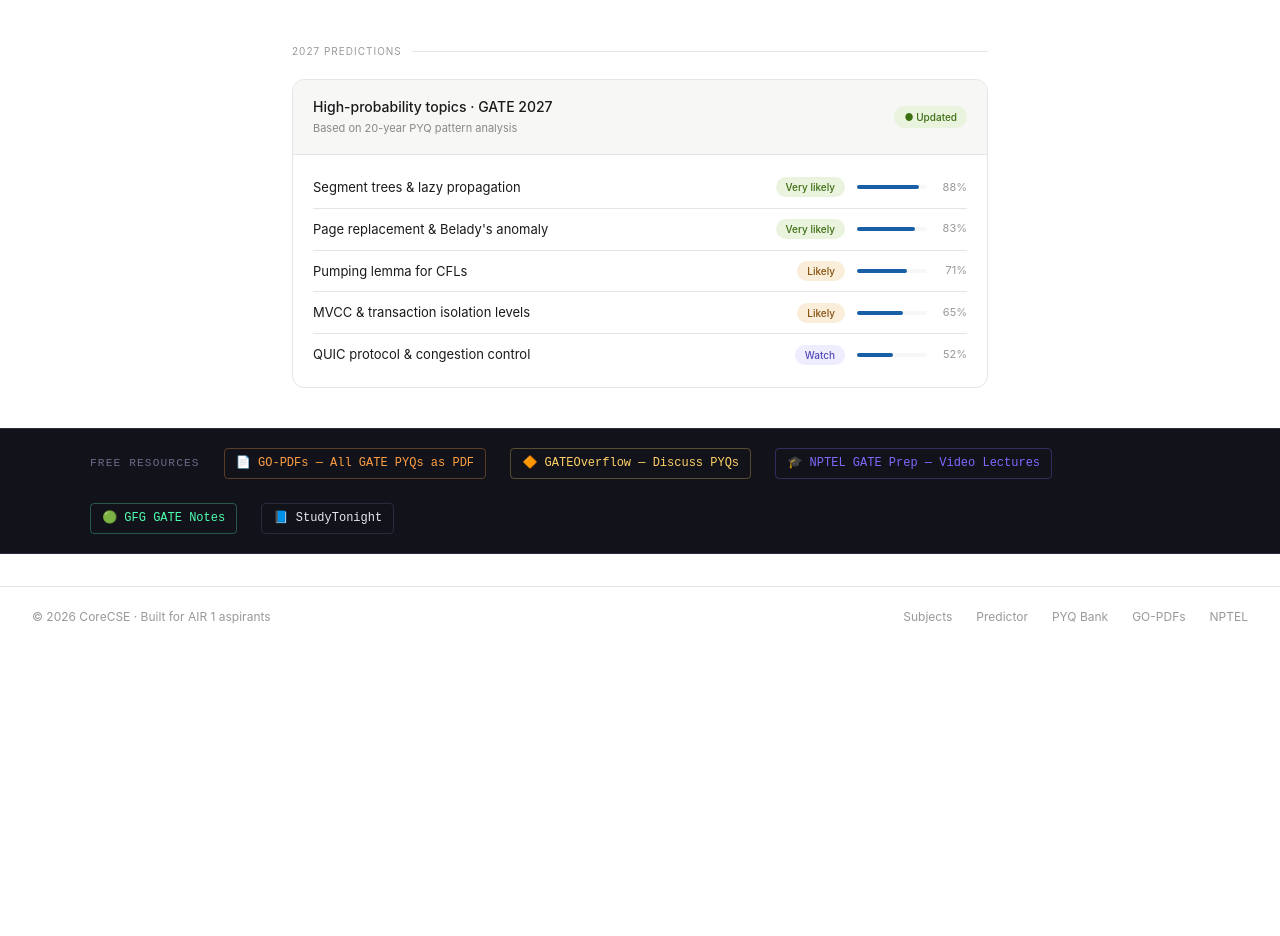
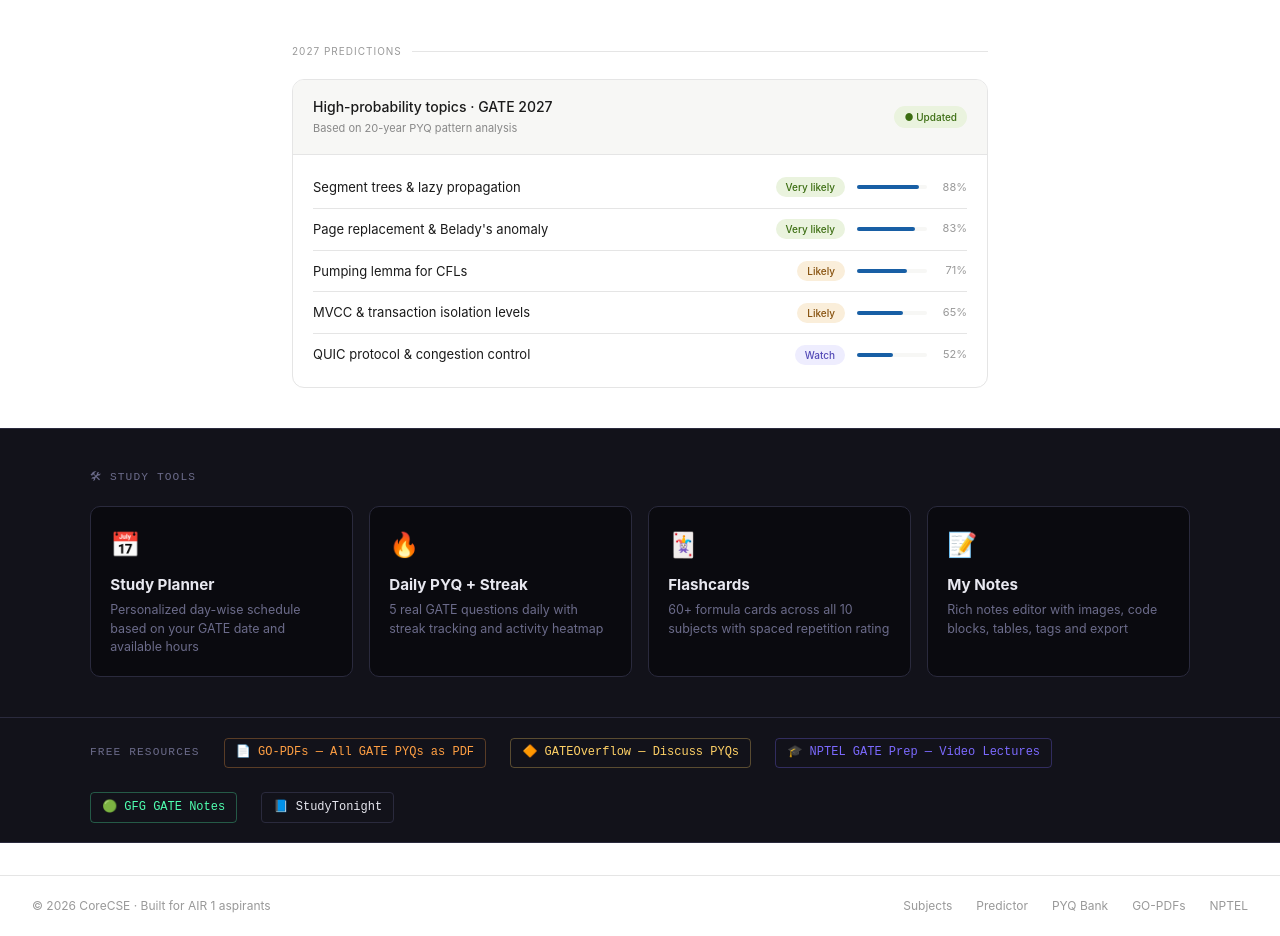
Before and after one commit to sashn108/corecse-, a plain HTML site: page index.html in a window 1280 px wide. Shown: the part 1133-2069 px from the top of the page. Before the commit the page ends 1779 px from the top, so only its background shows below. Drawn offline with Linux system fonts and the light colour scheme.

Commit message:
feat: add tools section to homepage

```diff
--- a/index.html
+++ b/index.html
@@ -174,6 +174,34 @@
   </div>
 </div>
 
+<div style="background:var(--surface,#12121a);border-top:1px solid #2a2a3d;padding:2.5rem 2rem;">
+  <div style="max-width:1100px;margin:0 auto;">
+    <div style="font-family:'JetBrains Mono',monospace;font-size:0.7rem;color:#6b6b8a;letter-spacing:0.1em;text-transform:uppercase;margin-bottom:1.2rem;">🛠 Study Tools</div>
+    <div style="display:grid;grid-template-columns:repeat(auto-fit,minmax(220px,1fr));gap:1rem;">
+      <a href="tools/planner.html" style="display:block;text-decoration:none;background:#0a0a0f;border:1px solid #2a2a3d;border-radius:10px;padding:1.2rem;transition:all 0.2s;" onmouseover="this.style.borderColor='#7c6aff'" onmouseout="this.style.borderColor='#2a2a3d'">
+        <div style="font-size:1.5rem;margin-bottom:0.5rem;">📅</div>
+        <div style="font-weight:700;font-size:0.95rem;color:#e8e8f0;margin-bottom:0.25rem;">Study Planner</div>
+        <div style="font-size:0.78rem;color:#6b6b8a;line-height:1.5;">Personalized day-wise schedule based on your GATE date and available hours</div>
+      </a>
+      <a href="tools/daily.html" style="display:block;text-decoration:none;background:#0a0a0f;border:1px solid #2a2a3d;border-radius:10px;padding:1.2rem;transition:all 0.2s;" onmouseover="this.style.borderColor='#4fffb0'" onmouseout="this.style.borderColor='#2a2a3d'">
+        <div style="font-size:1.5rem;margin-bottom:0.5rem;">🔥</div>
+        <div style="font-weight:700;font-size:0.95rem;color:#e8e8f0;margin-bottom:0.25rem;">Daily PYQ + Streak</div>
+        <div style="font-size:0.78rem;color:#6b6b8a;line-height:1.5;">5 real GATE questions daily with streak tracking and activity heatmap</div>
+      </a>
+      <a href="tools/flashcards.html" style="display:block;text-decoration:none;background:#0a0a0f;border:1px solid #2a2a3d;border-radius:10px;padding:1.2rem;transition:all 0.2s;" onmouseover="this.style.borderColor='#ffd166'" onmouseout="this.style.borderColor='#2a2a3d'">
+        <div style="font-size:1.5rem;margin-bottom:0.5rem;">🃏</div>
+        <div style="font-weight:700;font-size:0.95rem;color:#e8e8f0;margin-bottom:0.25rem;">Flashcards</div>
+        <div style="font-size:0.78rem;color:#6b6b8a;line-height:1.5;">60+ formula cards across all 10 subjects with spaced repetition rating</div>
+      </a>
+      <a href="tools/notes.html" style="display:block;text-decoration:none;background:#0a0a0f;border:1px solid #2a2a3d;border-radius:10px;padding:1.2rem;transition:all 0.2s;" onmouseover="this.style.borderColor='#fd79a8'" onmouseout="this.style.borderColor='#2a2a3d'">
+        <div style="font-size:1.5rem;margin-bottom:0.5rem;">📝</div>
+        <div style="font-weight:700;font-size:0.95rem;color:#e8e8f0;margin-bottom:0.25rem;">My Notes</div>
+        <div style="font-size:0.78rem;color:#6b6b8a;line-height:1.5;">Rich notes editor with images, code blocks, tables, tags and export</div>
+      </a>
+    </div>
+  </div>
+</div>
+
 <div class="resources-bar" style="background:#12121a;border-top:1px solid #2a2a3d;border-bottom:1px solid #2a2a3d;padding:1.2rem 2rem;">
   <div style="max-width:1100px;margin:0 auto;display:flex;align-items:center;gap:1.5rem;flex-wrap:wrap;">
     <span style="font-family:'JetBrains Mono',monospace;font-size:0.7rem;color:#6b6b8a;letter-spacing:0.1em;text-transform:uppercase;flex-shrink:0;">Free Resources</span>
```
